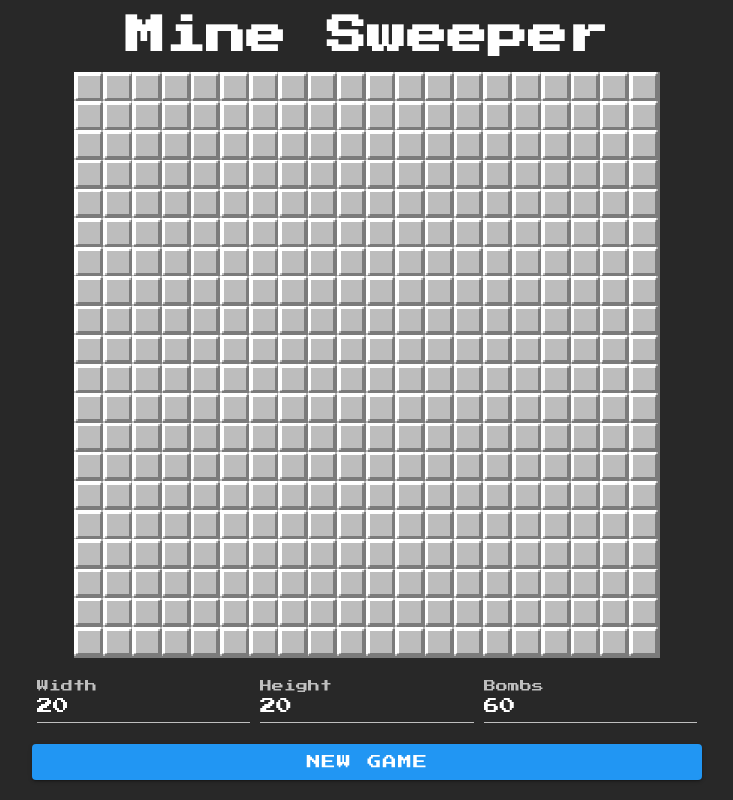
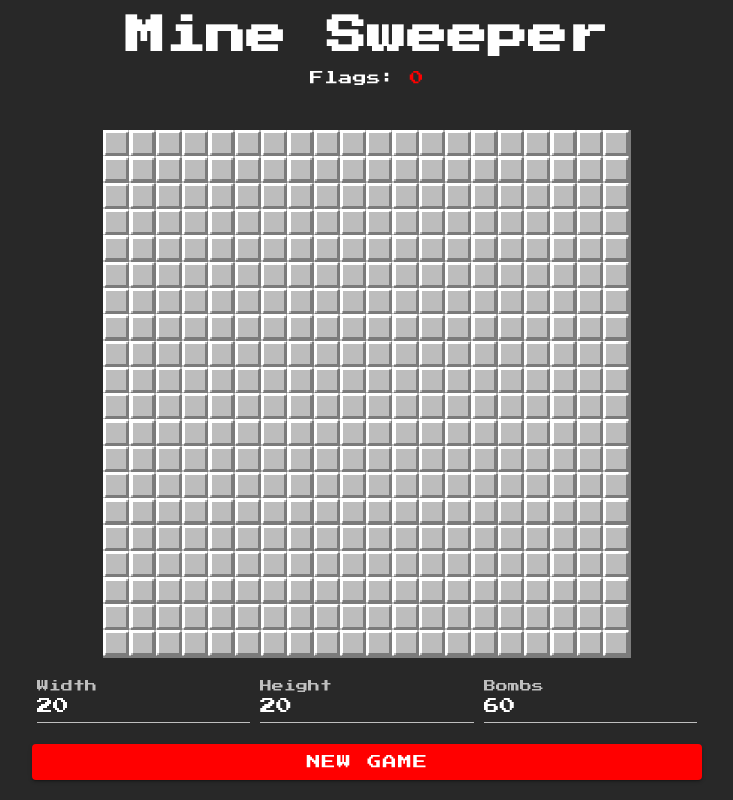
Before and after one commit to RuurdBijlsma/minesweeper, a Vue app: page /#/ in a window 1280 px wide. Shown: the whole page, without its empty margins (273-1006 px from the left). Built offline with nearby package versions, Linux system fonts and the light colour scheme.

Commit message:
Change theme color, add flag counter, fix win condition

```diff
--- a/src/components/MineSweeper.vue
+++ b/src/components/MineSweeper.vue
@@ -3,6 +3,7 @@
         <div class="title">
             <h1 v-if="game.status === ''">Mine Sweeper</h1>
             <h1 v-else>{{game.status}}</h1>
+            <p class="flag-count">Flags: <span class="flag">{{grid.cells.filter(c=>c.flag).length}}</span></p>
         </div>
         <div class="canvas-container-outer" ref="canvasContainer">
             <div class="canvas-container-inner">
@@ -223,17 +224,23 @@
                 else
                     this.clickCell(cell);
             },
+            checkWin() {
+                let flags = this.grid.cells.filter(cell => cell.flag);
+                let correctFlags = flags.filter(cell => cell.bomb);
+                console.log(correctFlags, flags, this.game.nBombs, this.grid.cells.every(cell => cell.revealed || cell.flag));
+                if (correctFlags.length === +this.game.actualBombs &&
+                    correctFlags.length === flags.length &&
+                    this.grid.cells.every(cell => cell.revealed || cell.flag)
+                )
+                    this.game.status = 'You win!';
+            },
             flagCell(cell) {
                 if (cell.revealed)
                     return;
                 cell.flag = !cell.flag;
-                let flags = this.grid.cells.filter(cell => cell.flag);
-                let correctFlags = flags.filter(cell => cell.bomb);
-                console.log(correctFlags, flags, this.game.nBombs);
-                if (correctFlags.length === +this.game.actualBombs && correctFlags.length === flags.length)
-                    this.game.status = 'You win!';
+                this.checkWin();
             },
-            clickCell(cell) {
+            clickCell(cell, check = true) {
                 if (cell.flag)
                     return;
                 if (this.firstClick) {
@@ -251,8 +258,10 @@
                     if (cell.bombNeighbours === 0) {
                         cell.neighbours
                             .filter(c => !c.revealed)
-                            .forEach(this.clickCell);
+                            .forEach(c => this.clickCell(c, false));
                     }
+                    if (check)
+                        this.checkWin();
                 }
             },
             getCell(x, y, cells = this.grid.cells) {
@@ -330,6 +339,7 @@
                 }
             },
             resizeCanvas() {
+                console.log("Resize")
                 let {width, height} = this.$refs.canvasContainer.getBoundingClientRect();
                 let containerRatio = width / height;
                 let canvasWidth, canvasHeight;
@@ -385,6 +395,7 @@
         display: flex;
         flex-direction: column;
         text-align: center;
+        width:100%;
     }
 
     .title {
@@ -393,9 +404,18 @@
         display: inline-block;
     }
 
-    @media (max-width: 424px) {
+    .flag-count {
+        font-size: 14px;
+        margin-top: 10px;
+    }
+
+    .flag {
+        color: red;
+    }
+
+    @media (max-width: 522px) {
         .title {
-            height: 136px;
+            height: 160px;
         }
     }
 
--- a/src/plugins/vuetify.js
+++ b/src/plugins/vuetify.js
@@ -6,5 +6,11 @@ Vue.use(Vuetify);
 export default new Vuetify({
     theme: {
         dark: true,
+        themes: {
+            dark: {
+                primary: "#ff0000",
+                secondary: "#a6ff00"
+            },
+        }
     }
 });
```
